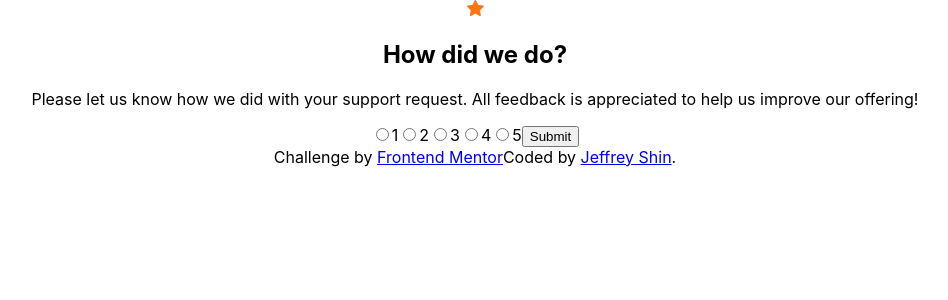
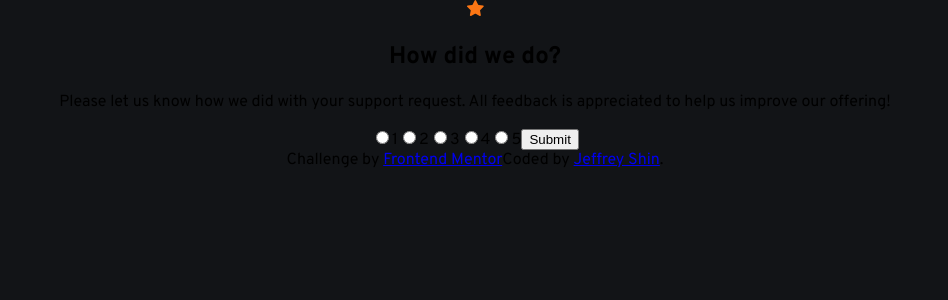
Before and after one commit to jshin720/interactiveRating, a React (Create React App) app: page / in a window 1280 px wide. Shown: the top 300 px of the page, without its empty margins (165-1113 px from the left). Built offline with nearby package versions, Linux system fonts and the light colour scheme.

Commit message:
added reset.css

```diff
--- a/public/index.html
+++ b/public/index.html
@@ -15,6 +15,7 @@
       user's mobile device or desktop. See https://developers.google.com/web/fundamentals/web-app-manifest/
     -->
     <link rel="manifest" href="%PUBLIC_URL%/manifest.json" />
+    <link href="https://fonts.googleapis.com/css2?family=Overpass:wght@400;700&display=swap" rel="stylesheet">
     <!--
       Notice the use of %PUBLIC_URL% in the tags above.
       It will be replaced with the URL of the `public` folder during the build.
--- a/src/App.css
+++ b/src/App.css
@@ -1,5 +1,6 @@
 .App {
   text-align: center;
+  font-family: 'Overpass', sans-serif;
 }
 
 .App-logo {
--- a/src/App.js
+++ b/src/App.js
@@ -1,4 +1,5 @@
 import "./App.css";
+import "./reset.css;"
 import Main from "./components/main/main";
 // import Card from "./components/maincard/Card";
 // import Thankyou from "./components/thankyouCard/ThankyouCard";
--- /dev/null
+++ b/src/components/maincard/Card.css
@@ -0,0 +1,27 @@
+@media screen and (max-width: 375px) {
+    .card-container {
+      display: flex;
+      flex-direction: column;
+      background: hsl(213, 19%, 18%);
+      border: 1px solid white
+    }
+
+    .star-img {
+      margin: 1.7em 1.7em 0;
+      padding: .8em .5em .2em;
+      border-radius: 100px;
+      width: 1.8em;
+      height: 1.8em;
+      border: 2px solid white
+    };
+
+    .main-card-container {
+      /* float: left;
+      text-align: left !important;
+      width: 100%; */
+      border: 2px solid green;
+    }
+    .ratings-form {
+       border: 2px solid green;
+    }
+}
--- a/src/components/maincard/Card.jsx
+++ b/src/components/maincard/Card.jsx
@@ -1,7 +1,8 @@
 import React from "react";
 import Star from "../../images/icon-star.svg";
 // import { useNavigate } from "react-router-dom";
-import Main from "../main/main";
+// import Main from "../main/main";
+import "./Card.css"
 
 const Card = (props) => {
   // const [rating, setRating] = useState("0");
@@ -20,21 +21,21 @@ const Card = (props) => {
   return (
     <div className="card-container">
       <span className="star-img">
-        <img src={Star} alt="Star" />
+        <img src={Star} alt="Star" className="star-icon" />
       </span>
-      <section>
-        <h1>How did we do?</h1>
+      <section className="main-card-container">
+        <h1 className="heading">How did we do?</h1>
         <p className="card-description">
           Please let us know how we did with your support request. All feedback
           is appreciated to help us improve our offering!
         </p>
       </section>
-      <form action="ratings-form">
+      <form className="ratings-form">
         <input
           type="radio"
           value="1"
           name="one"
-          id="one"
+          id="ratings"
           checked={props.rating === "1"}
           onChange={handleChange}
         />
@@ -43,7 +44,7 @@ const Card = (props) => {
           type="radio"
           value="2"
           name="two"
-          id="two"
+          id="ratings"
           checked={props.rating === "2"}
           onChange={handleChange}
         />
@@ -52,7 +53,7 @@ const Card = (props) => {
           type="radio"
           value="3"
           name="three"
-          id="three"
+          id="ratings"
           checked={props.rating === "3"}
           onChange={handleChange}
         />
@@ -61,7 +62,7 @@ const Card = (props) => {
           type="radio"
           value="4"
           name="four"
-          id="four"
+          id="ratings"
           checked={props.rating === "4"}
           onChange={handleChange}
         />
@@ -70,7 +71,7 @@ const Card = (props) => {
           type="radio"
           value="5"
           name="five"
-          id="five"
+          id="ratings"
           checked={props.rating === "5"}
           onChange={handleChange}
         />
--- a/src/components/thankyouCard/ThankyouCard.jsx
+++ b/src/components/thankyouCard/ThankyouCard.jsx
@@ -11,7 +11,7 @@ const ThankYouCard = (props) => {
   console.log("submitted", submitted);
   return (
     <div className="ty-container">
-      <h4 onClick={handleSubmit}> Back</h4>
+      <h4 onClick={handleSubmit}>Back</h4>
       <span className="ty-img">
         <img src={tyImg} alt="tyImg" />
       </span>
--- a/src/index.css
+++ b/src/index.css
@@ -5,6 +5,7 @@ body {
     sans-serif;
   -webkit-font-smoothing: antialiased;
   -moz-osx-font-smoothing: grayscale;
+  background: hsl(216, 12%, 8%);
 }
 
 code {
--- /dev/null
+++ b/src/reset.css
@@ -0,0 +1,74 @@
+/* Box sizing rules */
+*,
+*::before,
+*::after {
+  box-sizing: border-box;
+}
+
+/* Remove default margin */
+body,
+h1,
+h2,
+h3,
+h4,
+p,
+figure,
+blockquote,
+dl,
+dd {
+  margin: 0;
+}
+
+/* Remove list styles on ul, ol elements with a list role, which suggests default styling will be removed */
+ul[role='list'],
+ol[role='list'] {
+  list-style: none;
+}
+
+/* Set core root defaults */
+html:focus-within {
+  scroll-behavior: smooth;
+}
+
+/* Set core body defaults */
+body {
+  min-height: 100vh;
+  text-rendering: optimizeSpeed;
+  line-height: 1.5;
+}
+
+/* A elements that don't have a class get default styles */
+a:not([class]) {
+  text-decoration-skip-ink: auto;
+}
+
+/* Make images easier to work with */
+img,
+picture {
+  max-width: 100%;
+  display: block;
+}
+
+/* Inherit fonts for inputs and buttons */
+input,
+button,
+textarea,
+select {
+  font: inherit;
+}
+
+/* Remove all animations, transitions and smooth scroll for people that prefer not to see them */
+@media (prefers-reduced-motion: reduce) {
+  html:focus-within {
+   scroll-behavior: auto;
+  }
+
+  *,
+  *::before,
+  *::after {
+    animation-duration: 0.01ms !important;
+    animation-iteration-count: 1 !important;
+    transition-duration: 0.01ms !important;
+    scroll-behavior: auto !important;
+  }
+}
```
Also changed, not shown: src/components/main/main.css (added).
